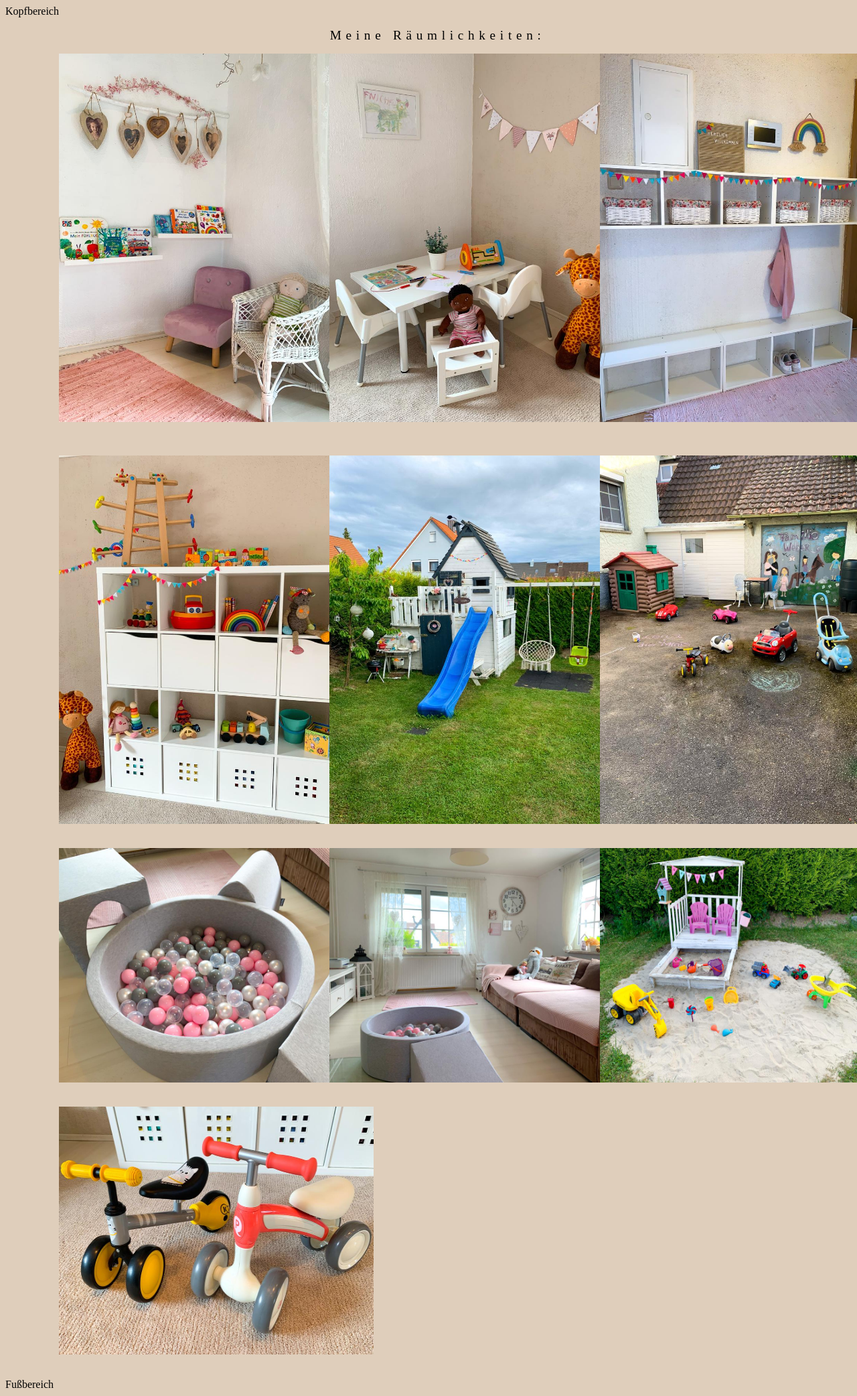
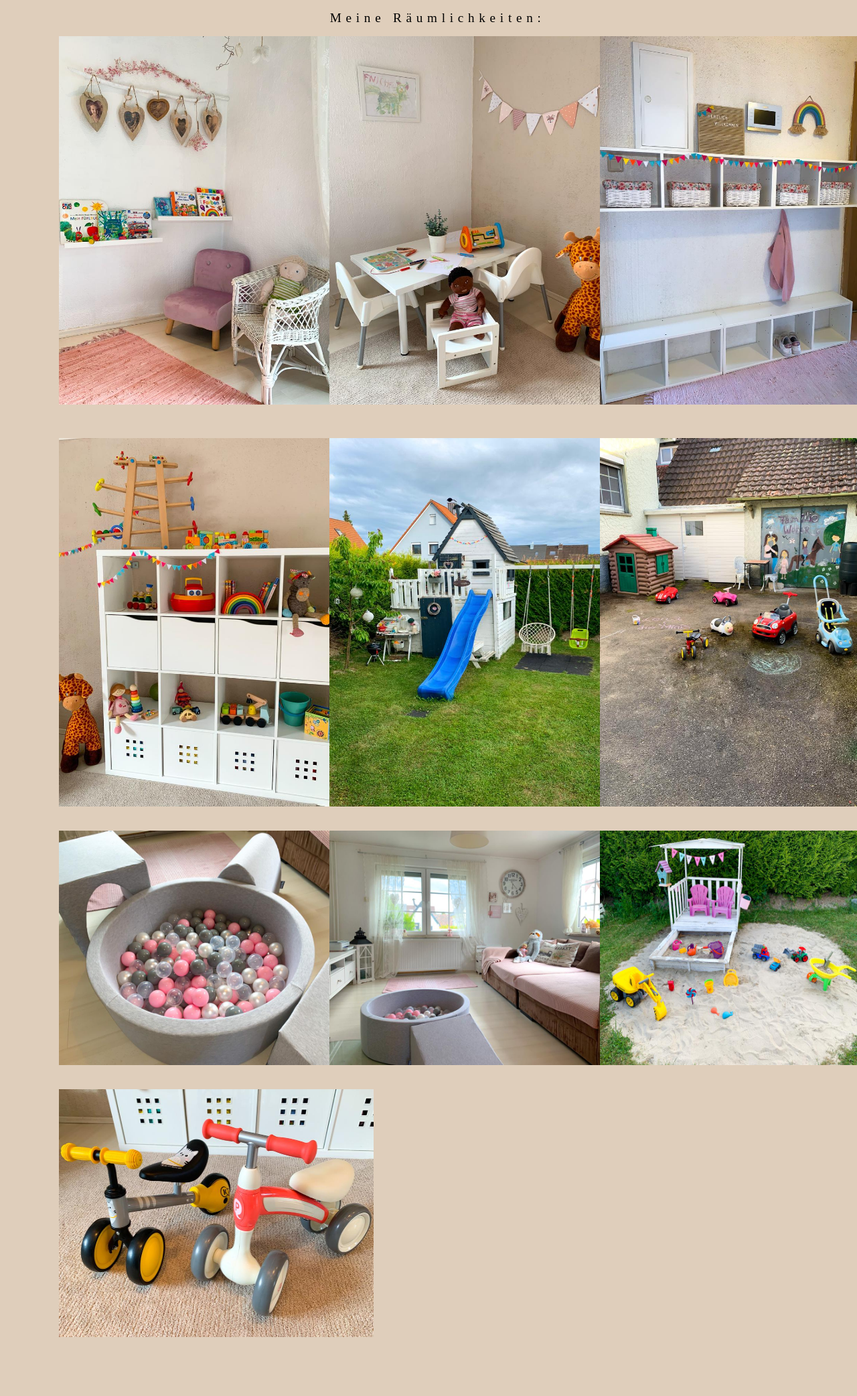
Before and after one commit to natalieweber02/natalieweber02.github.io, a plain HTML site: page Räumlichkeiten.html in a window 1280 px wide. Shown: the whole page at 67% size. After the commit the page ends 2032 px from the top, so only its background shows below. Drawn offline with Linux system fonts and the light colour scheme.

Commit message:
Update Räumlichkeiten.html

```diff
--- a/Räumlichkeiten.html
+++ b/Räumlichkeiten.html
@@ -6,7 +6,7 @@
     <link rel="stylesheet" href="/styles/raum.css" />
   </head>
   <body>
-    <header>Kopfbereich</header>
+    <header> </header>
     <main>
         <figure id="bilder">
             <figcaption>Meine Räumlichkeiten:</figcaption>
@@ -132,6 +132,6 @@
 
 
     </main>
-    <footer>Fußbereich</footer>
+    <footer></footer>
   </body>
 </html>
```
